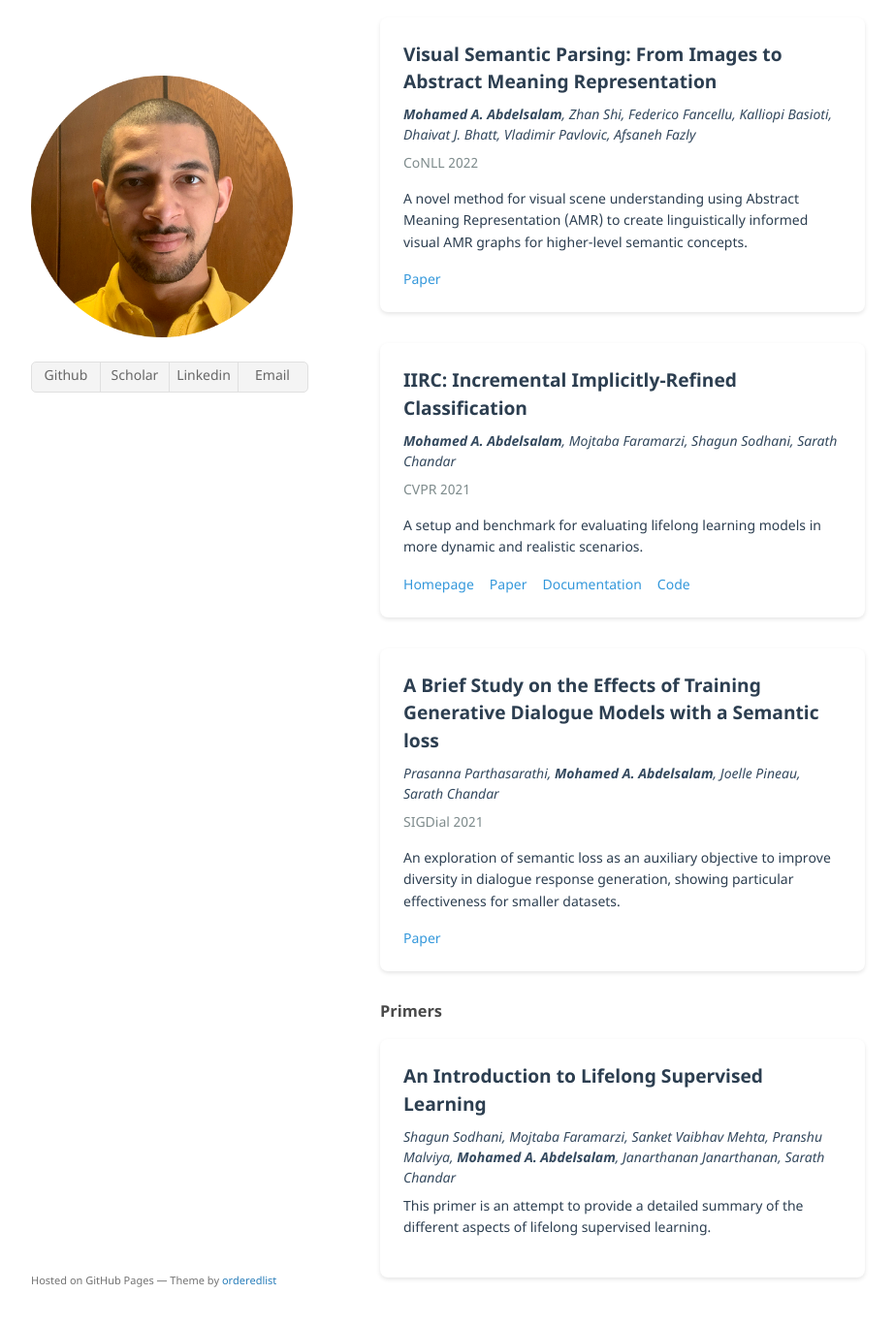
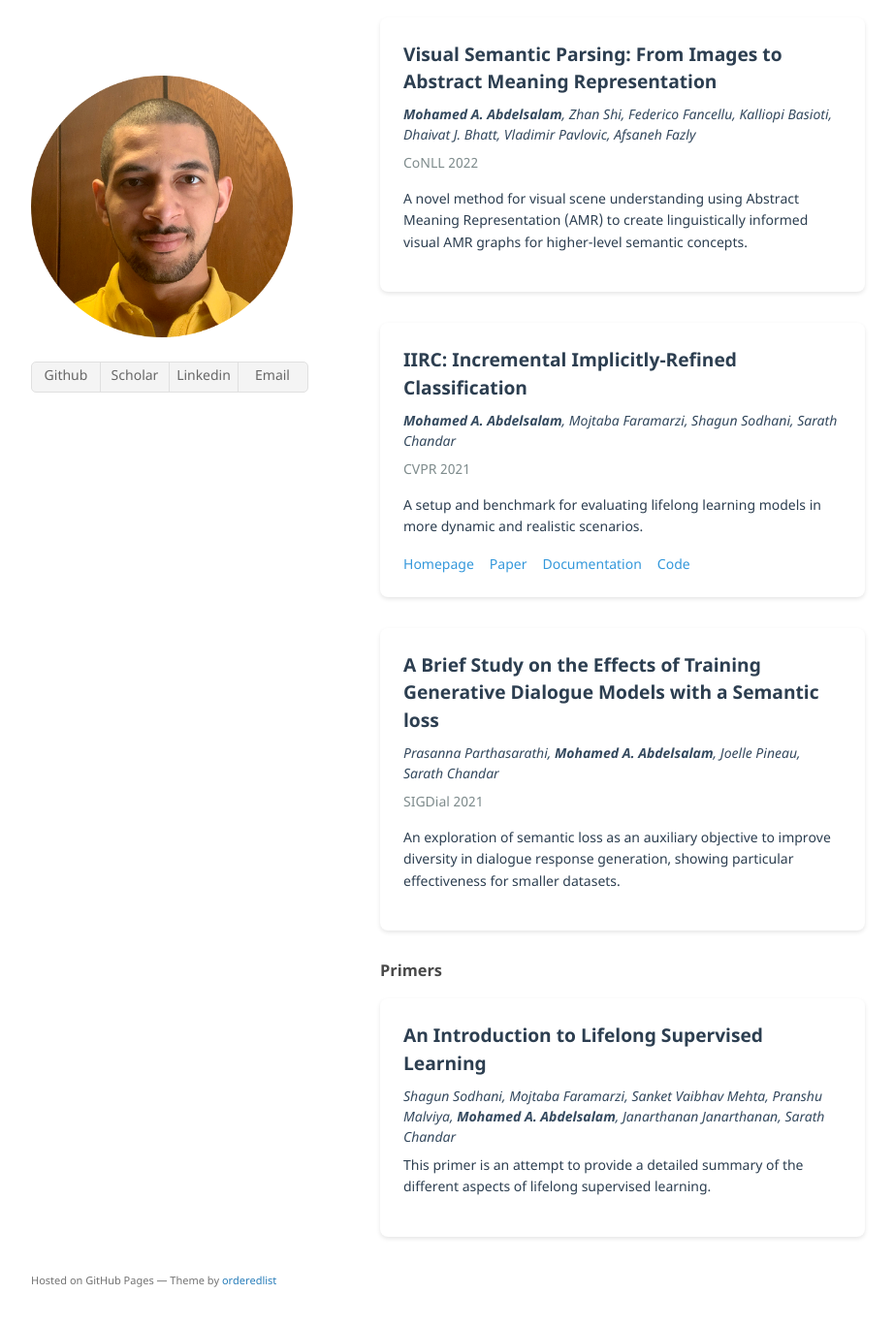
Before and after one commit to MohamedAbdelsalam9/mohamedabdelsalam9.github.io, a Jekyll site: the page built from index.md, in a window 1280 px wide and 1400 px high, scrolled down 1037 px. Shown: the top 1367 px of the window at 97% size, without its empty margins (178-1100 px from the left). Built offline with Jekyll 4.4.1, drawn with Linux system fonts in a browser that asks for light colours; the repository's description, which GitHub fills in, is left out.

Commit message:
Update index.md

```diff
--- a/index.md
+++ b/index.md
@@ -114,9 +114,6 @@ I am a Senior ML Research Engineer at Samsung AI Center in Toronto, where my res
     <div class="pub-abstract">
       A novel method for visual scene understanding using Abstract Meaning Representation (AMR) to create linguistically informed visual AMR graphs for higher-level semantic concepts.
     </div>
-    <div class="pub-links">
-      <a href="https://arxiv.org/abs/2210.14862">Paper</a>
-    </div>
   </div>
 
   <div class="publication-item">
@@ -149,9 +146,6 @@ I am a Senior ML Research Engineer at Samsung AI Center in Toronto, where my res
     <div class="pub-abstract">
       An exploration of semantic loss as an auxiliary objective to improve diversity in dialogue response generation, showing particular effectiveness for smaller datasets.
     </div>
-    <div class="pub-links">
-      <a href="https://arxiv.org/abs/2106.10619">Paper</a>
-    </div>
   </div>
 </div>
 
```
